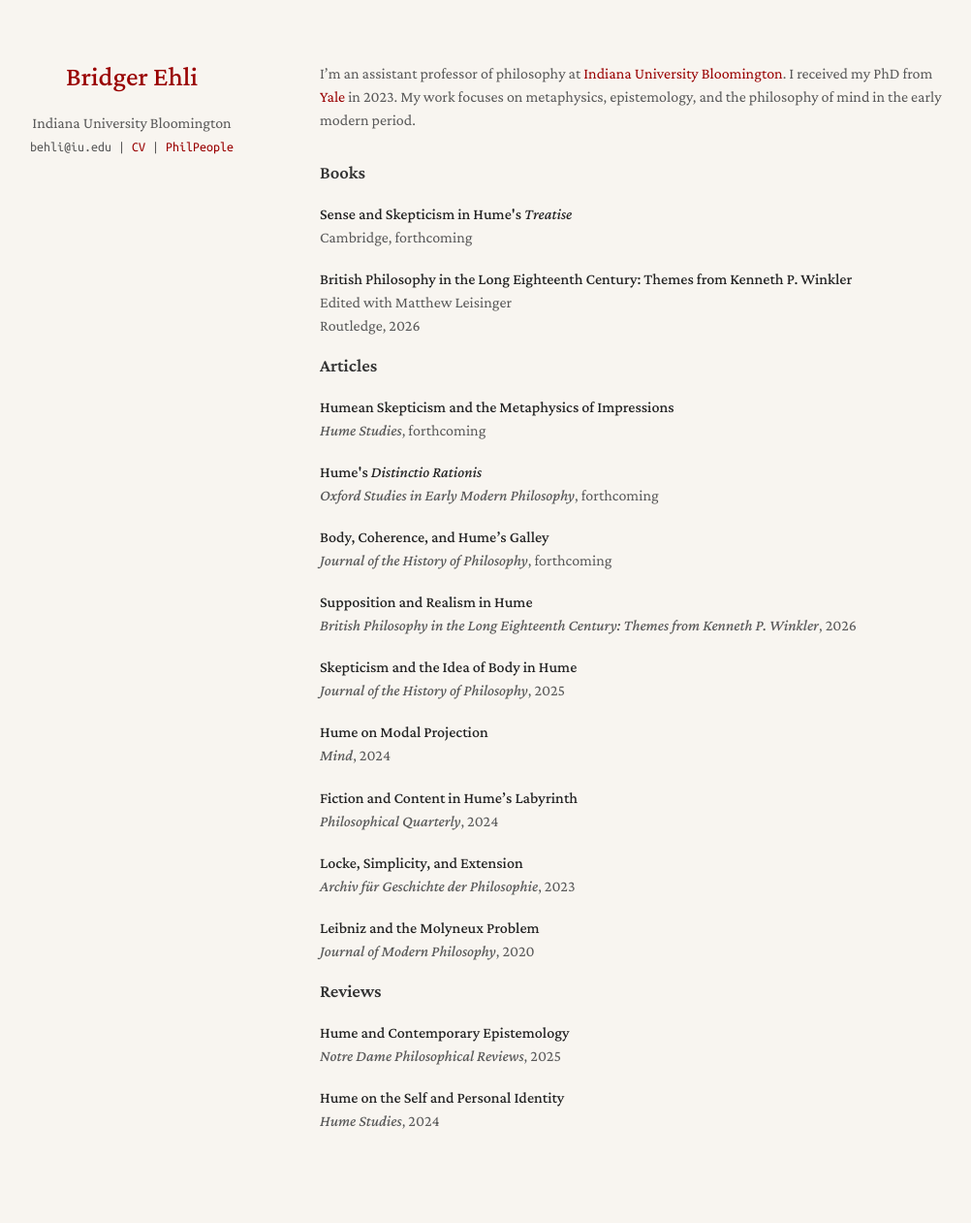
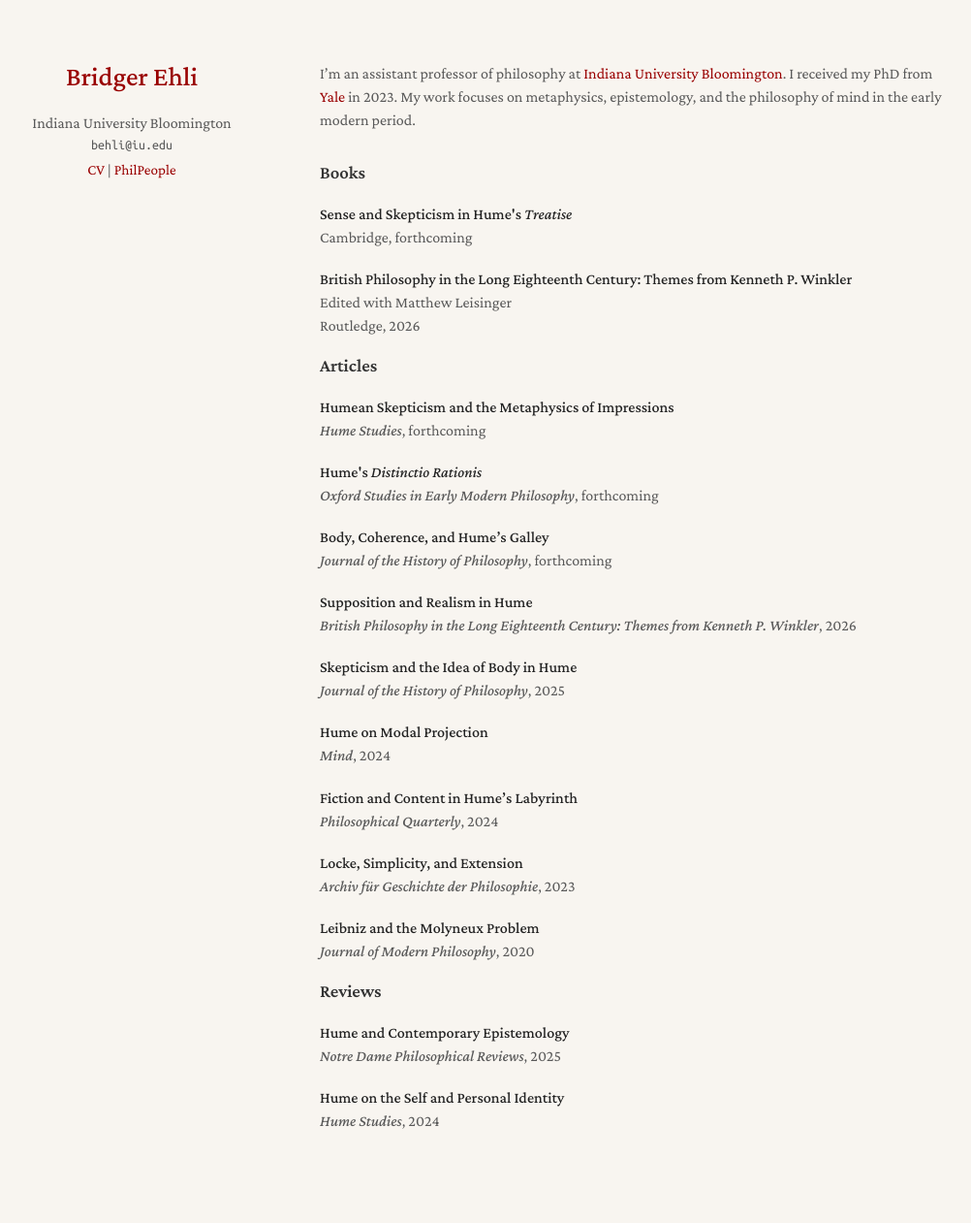
Before and after one commit to bridgerehli/bridgerehli.github.io, a Jekyll site: the page built from index.md, in a window 1280 px wide. Shown: the whole page at 97% size, without its empty margins (140-1142 px from the left). Built offline with Jekyll 4.4.1, drawn with Linux system fonts in a browser that asks for light colours; a style sheet for code colours, icons or effects is not loaded.

Commit message:
Update homepage.htmlwher

```diff
--- a/_layouts/homepage.html
+++ b/_layouts/homepage.html
@@ -54,15 +54,17 @@
         <br>
         {% endif %}
        {% if site.email %}
-<email>
-  {{ site.email }} |
+<email style="display: block; margin-bottom: 4px;">
+  {{ site.email }}
+</email>
+
+<div style="font-size: 0.95em;">
   <a href="{{ site.cv_link }}">CV</a> |
   <a href="https://philpeople.org/profiles/bridger-ehli" target="_blank">PhilPeople</a>
-</email>
+</div>
 {% endif %}
 
 <br>
-
         <br>
         <br>
 
```
